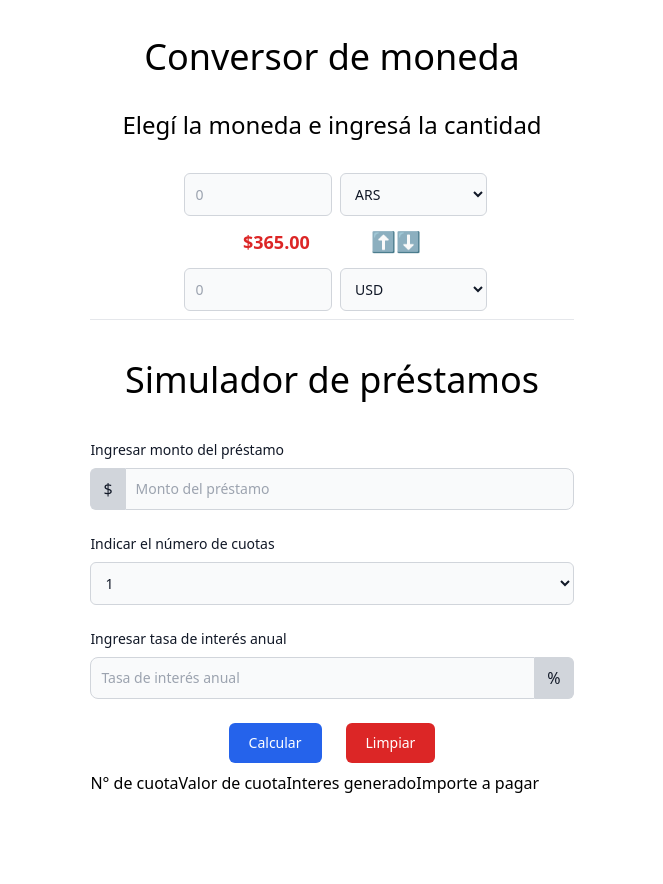
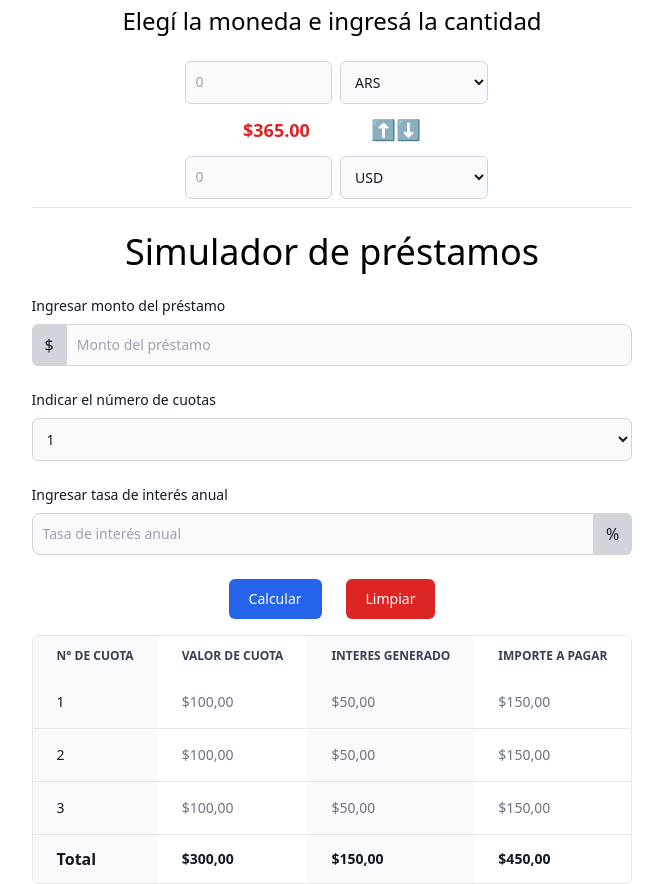
Before and after one commit to jorgecaballer0/sprint2-itba, a React (Vite) app: page / in a window 1280 px wide. Shown: the whole page, without its empty margins (308-971 px from the left). Before the commit the page ends 800 px from the top, so only its background shows below. Built offline with nearby package versions, Linux system fonts and the light colour scheme.

Commit message:
Estilos CSS con tailwind - Sin funcionalidad

```diff
--- a/src/App.jsx
+++ b/src/App.jsx
@@ -4,11 +4,11 @@ import Prestamos from "./components/prestamos/Prestamos";
 
 function App() {
   return (
-    <div className="flex flex-col gap-2">
+    <>
       <Conversor />
-      <hr />
+      <hr className="mt-2" />
       <Prestamos />
-    </div>
+    </>
   );
 }
 
--- a/src/components/conversor/Conversor.jsx
+++ b/src/components/conversor/Conversor.jsx
@@ -5,10 +5,10 @@ const Conversor = () => {
     <>
       <section className="flex flex-col place-items-center">
         <div>
-          <h1 className="flex justify-center m-8 text-4xl">
+          <h1 className="flex justify-center my-6 text-4xl">
             Conversor de moneda
           </h1>
-          <h3 className="flex justify-center m-8 text-2xl">
+          <h3 className="flex justify-center my-6 text-2xl">
             Elegí la moneda e ingresá la cantidad
           </h3>
         </div>
--- a/src/components/prestamos/Prestamos.jsx
+++ b/src/components/prestamos/Prestamos.jsx
@@ -5,7 +5,7 @@ import TablaPrestamos from "./tablaPrestamos";
 const Prestamos = () => {
   return (
     <>
-      <h1 className="flex justify-center m-8 text-4xl">Simulador de préstamos</h1>
+      <h1 className="flex justify-center my-6 text-4xl">Simulador de préstamos</h1>
       <FormPrestamos />
       <TablaPrestamos />
     </>
--- a/src/components/prestamos/TablaPrestamos.jsx
+++ b/src/components/prestamos/TablaPrestamos.jsx
@@ -3,23 +3,71 @@ import React from "react";
 const TablaPrestamos = () => {
   return (
     <>
-      <section className="payment">
-        <table className="table table-bordered table-striped">
-          <thead>
+      <section className="relative overflow-x-auto border rounded-md mt-4">
+        <table className="w-full text-sm text-left text-gray-500">
+          {/* Titulos */}
+          <thead className="text-xs text-gray-700 uppercase">
             <tr>
-              <td>N° de cuota</td>
-              <td>Valor de cuota</td>
-              <td>Interes generado</td>
-              <td>Importe a pagar</td>
+              <th scope="col" className="px-6 py-3 bg-gray-50">
+                N° de cuota
+              </th>
+              <th scope="col" className="px-6 py-3">
+                Valor de cuota
+              </th>
+              <th scope="col" className="px-6 py-3 bg-gray-50 ">
+                Interes generado
+              </th>
+              <th scope="col" className="px-6 py-3">
+                Importe a pagar
+              </th>
             </tr>
           </thead>
-          <tbody id="tabla"></tbody>
-          <tfoot>
-            <tr>
-              <td id="total"></td>
-              <td id="col-1"></td>
-              <td id="col-2"></td>
-              <td id="col-3"></td>
+          {/* Datos */}
+          <tbody id="tabla">
+            <tr className="border-b border-gray-200 ">
+              <td className="px-6 py-4 font-medium text-gray-900 bg-gray-50">
+                1
+              </td>
+              <td className="px-6 py-4">$100,00</td>
+              <td className="px-6 py-4 bg-gray-50 ">$50,00</td>
+              <td className="px-6 py-4">$150,00</td>
+            </tr>
+            <tr className="border-b border-gray-200 ">
+              <td className="px-6 py-4 font-medium text-gray-900 bg-gray-50">
+                2
+              </td>
+              <td className="px-6 py-4">$100,00</td>
+              <td className="px-6 py-4 bg-gray-50 ">$50,00</td>
+              <td className="px-6 py-4">$150,00</td>
+            </tr>
+            <tr className="border-b border-gray-200 ">
+              <td className="px-6 py-4 font-medium text-gray-900 bg-gray-50">
+                3
+              </td>
+              <td className="px-6 py-4">$100,00</td>
+              <td className="px-6 py-4 bg-gray-50 ">$50,00</td>
+              <td className="px-6 py-4">$150,00</td>
+            </tr>
+          </tbody>
+          {/* Footer de la tabla */}
+          <tfoot className="font-semibold">
+            <tr className="text-gray-900">
+              <th
+                id="total"
+                scope="row"
+                className="px-6 py-3 text-base bg-gray-50"
+              >
+                Total
+              </th>
+              <td id="col-1" className="px-6 py-3">
+                $300,00
+              </td>
+              <td id="col-2" className="px-6 py-3 bg-gray-50">
+                $150,00
+              </td>
+              <td id="col-3" className="px-6 py-3">
+                $450,00
+              </td>
             </tr>
           </tfoot>
         </table>
```
